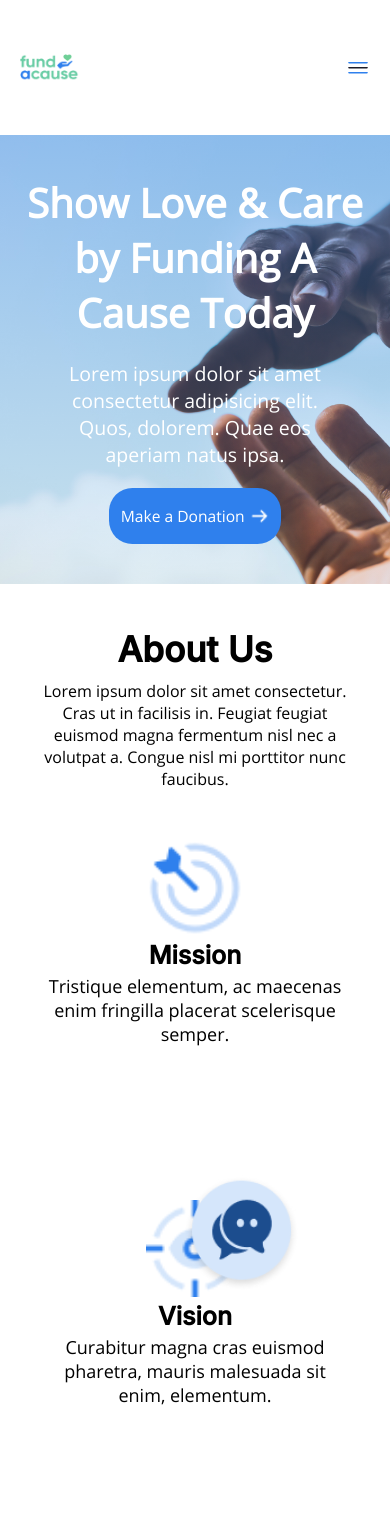
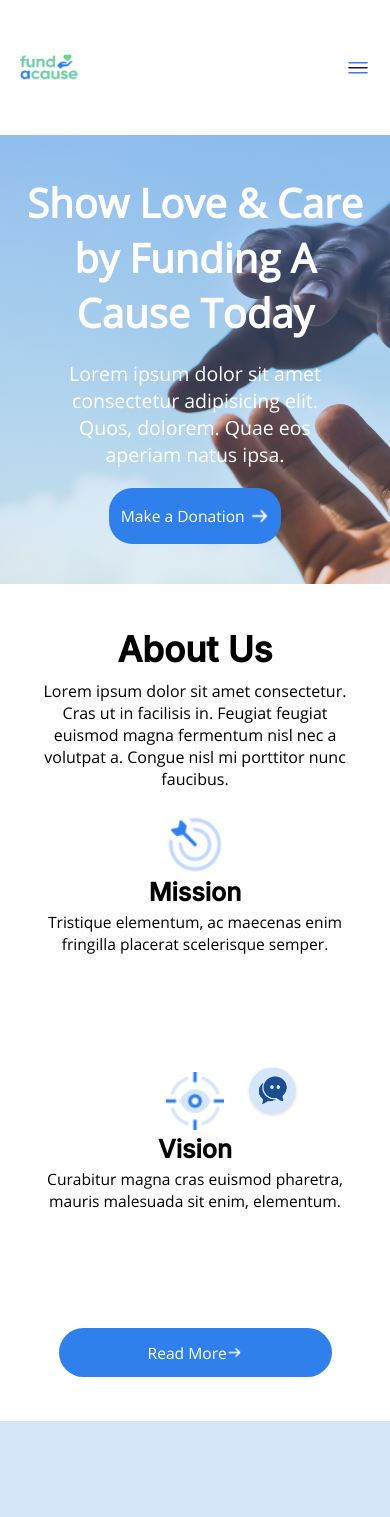
Before and after one commit to Maryann-01/project, a React (Vite) app: page / in a window 390 px wide. Shown: the top 1517 px of the page. Built offline with nearby package versions, Linux system fonts and the light colour scheme; a web font is replaced by a local one.

Commit message:
fix:fixed the position of livechat icon

```diff
--- a/src/components/About/About.css
+++ b/src/components/About/About.css
@@ -11,7 +11,7 @@
 #about {
     display: flex;
     width: 100%;
-    min-height: 100vh;
+    /* min-height: 100vh; */
     padding: 60px 80px;
     justify-content: space-between;
     gap: 40px;
@@ -86,7 +86,6 @@ aside p {
       padding:40px;
         min-height: fit-content;
         width:100%;
-        position: relative;
     }
 
     #about .aboutImg {
@@ -137,11 +136,15 @@ aside p {
     font-size: 9vw;
 }
     .liveChat {
-    right:-5px;
-    top:70vh;
+    /* right:-50px; */
+    padding-left:0 -90vw;
+    top:57vh;
+    right:60vw;
     position: absolute;
-    width:30vw;
+    width:14vw;
+    position: relative;
     }
+
 }
 
 @media only screen and (max-width: 1024px) {
@@ -155,7 +158,7 @@ aside p {
 
     #about .aboutImg {
         /* width:40%; */
-        height: 100vh;
+        /* height: 100vh; */
         object-fit: contain;
     }
 
--- a/src/components/AboutUs/AboutUs.css
+++ b/src/components/AboutUs/AboutUs.css
@@ -18,10 +18,8 @@
     position: fixed;
     top: 0;
     display: flex;
-    /* justify-content: space-evenly; */
     align-items: center;
-    height: 12vh;
-    /* border:2px solid red; */
+    height: 13vh;
     background-color: white;
     width: 100%;
     gap: 30vw;
@@ -272,22 +270,20 @@
     }
 
     .aboutNav {
-        gap: 8vw;
         display: flex;
         justify-content: space-evenly;
     }
-
+    .aboutNav h3 {
+        font-family: myFont;
+        font-size: 6vw;
+    }
 .redirect img{
     width:6vw;
 }
     .redirect p {
-     /* z-index: 1; */
-        font-size:4vw;
+        font-size:3vw;
     }
 
-    .aboutNav h3 {
-        font-size: 20px;
-    }
 
     .secondAbout {
         display: flex;
@@ -443,7 +439,10 @@
 
     .vol p {
         text-align: center;
-        font-size: 3vw;
+        font-size: 4vw;
+        width:90vw;
+        font-weight: 400;
+        margin: 4vh 0;
     }
 
     .vol h3 {
--- a/src/components/Content/Content.css
+++ b/src/components/Content/Content.css
@@ -10,7 +10,6 @@
 .vision {
     display: flex;
     flex-direction: column;
-    padding: 24px 0;
     gap: 1vw;
     justify-content: space-evenly;
     margin:0 4px;
@@ -42,7 +41,7 @@
         display: flex;
         flex-direction: column;
         align-items: center;
-        gap:5vh;
+        gap:3vh;
     }
 
     .mission,
@@ -60,10 +59,10 @@
         text-align: center;
     }
 .mission img,.vision img{
-    width:25vw;
+    width:15vw;
 }
     .missionAndVis p {
-        font-size: 18px;
+        font-size: 4vw;
         font-weight: 400;
         letter-spacing: 0em;
         text-align: center;
--- a/src/components/Footer/footer.css
+++ b/src/components/Footer/footer.css
@@ -94,13 +94,14 @@ hr{
     width:7vw;
     height:3vh;
 }
-@media only sreen and (max-width: 1024px) {
-    /* .footer {
-        width: 100%;
-    } */
+@media only screen and (max-width: 1024px) {
     .thirdPart p,.secondPart span {
-        font-size: 90vw;
-        border:2px solid red;
+        font-size: 1.2vw;
+        /* border:2px solid red; */
+    }
+    .socials img{
+        width:4vw;
+        height:5vh;
     }
 }
 @media only screen and (max-width: 899px) {
--- a/src/components/Volunteer/Volunteer.css
+++ b/src/components/Volunteer/Volunteer.css
@@ -105,11 +105,9 @@ align-items: center;
         text-align: center;
     }
     .Volunteer .btn{
-        padding:4vh 5vw;
         margin-top:5vh;
     }
     .volunteer-btn{
-    padding:3vh 2vw;
     width:40vw;
     }
     .volunteer-btn span{
```
